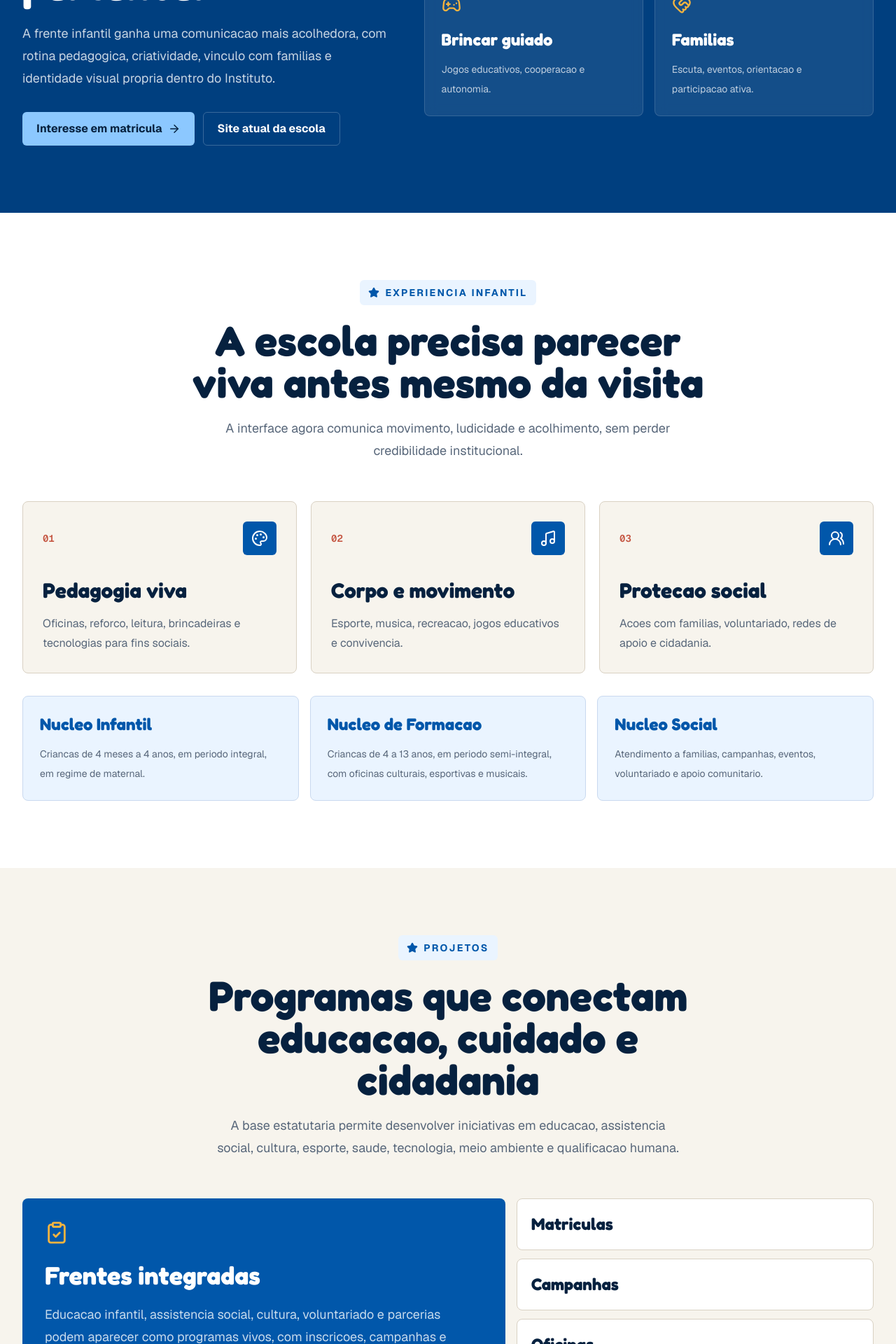
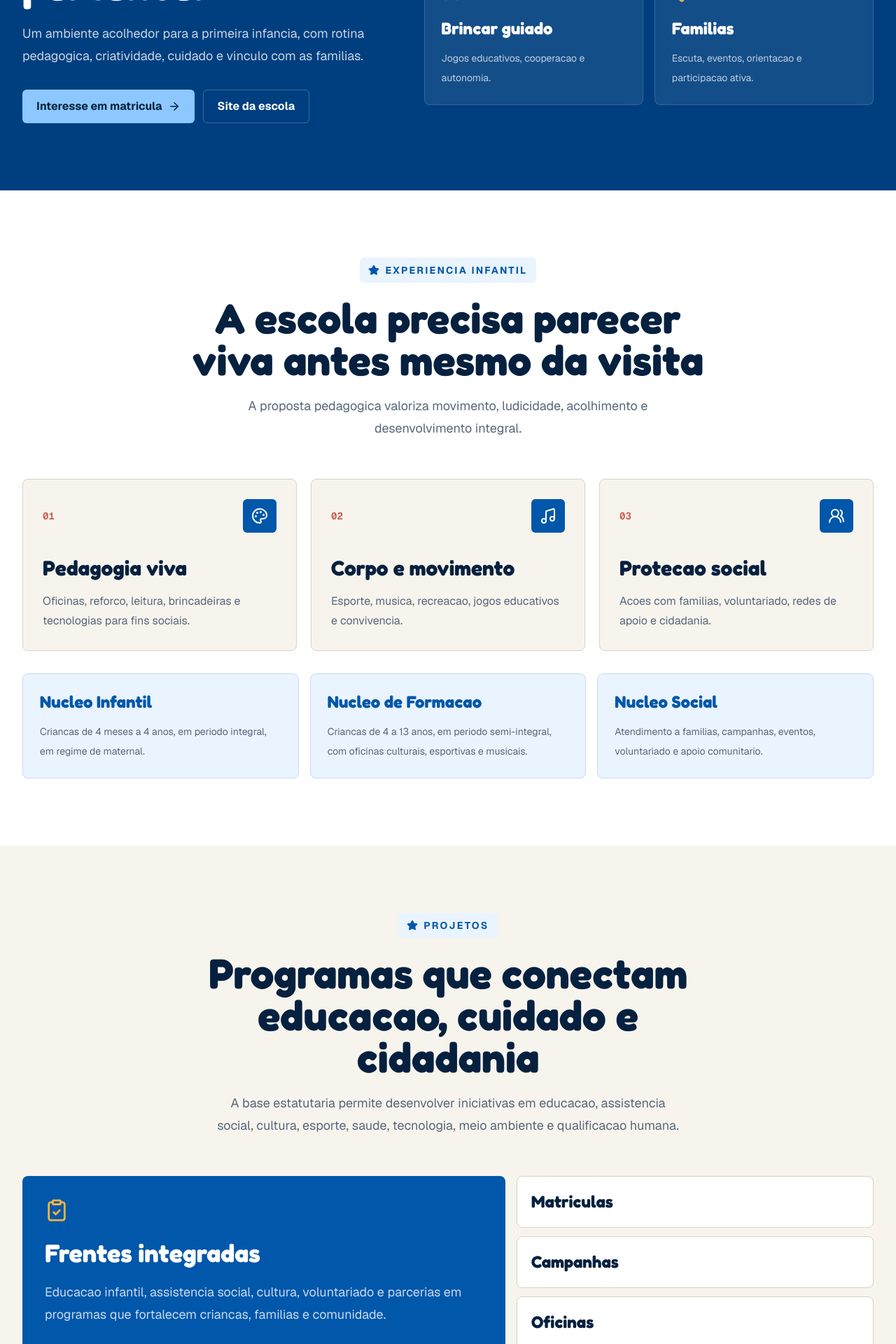
Before and after one commit to pitter775/profuturo-instituto, a Next.js app: page / in a window 1280 px wide. Shown: the part 2120-4040 px from the top of the page at 70% size. Built offline with nearby package versions, Linux system fonts and the light colour scheme.

Commit message:
Polish public-facing copy

```diff
--- a/src/components/institutional-landing.tsx
+++ b/src/components/institutional-landing.tsx
@@ -440,9 +440,8 @@ export function InstitutionalLanding() {
               Um espaco educativo para aprender, brincar e pertencer
             </h2>
             <p className="mt-6 text-lg leading-8 text-white/78">
-              A frente infantil ganha uma comunicacao mais acolhedora, com rotina
-              pedagogica, criatividade, vinculo com familias e identidade visual
-              propria dentro do Instituto.
+              Um ambiente acolhedor para a primeira infancia, com rotina pedagogica,
+              criatividade, cuidado e vinculo com as familias.
             </p>
             <div className="mt-8 flex flex-col gap-3 sm:flex-row">
               <motion.a
@@ -462,7 +461,7 @@ export function InstitutionalLanding() {
                 whileHover={{ y: -3 }}
                 whileTap={{ scale: 0.97 }}
               >
-                Site atual da escola
+                Site da escola
               </motion.a>
             </div>
           </motion.div>
@@ -495,7 +494,7 @@ export function InstitutionalLanding() {
           <SectionTitle
             eyebrow="Experiencia infantil"
             title="A escola precisa parecer viva antes mesmo da visita"
-            text="A interface agora comunica movimento, ludicidade e acolhimento, sem perder credibilidade institucional."
+            text="A proposta pedagogica valoriza movimento, ludicidade, acolhimento e desenvolvimento integral."
           />
           <div className="mt-14 grid gap-5 lg:grid-cols-3">
             {projects.map(([title, text, Icon], index) => (
@@ -561,8 +560,7 @@ export function InstitutionalLanding() {
               <h3 className="font-kid mt-6 text-4xl font-bold">Frentes integradas</h3>
               <p className="mt-5 max-w-2xl text-lg leading-8 text-white/78">
                 Educacao infantil, assistencia social, cultura, voluntariado e
-                parcerias podem aparecer como programas vivos, com inscricoes,
-                campanhas e resultados.
+                parcerias em programas que fortalecem criancas, familias e comunidade.
               </p>
             </motion.div>
             <motion.div
@@ -654,8 +652,8 @@ export function InstitutionalLanding() {
               Familias, parceiros e apoiadores entram por aqui
             </h2>
             <p className="mt-5 max-w-2xl text-lg leading-8 text-white/78">
-              A proxima etapa recomendada e conectar WhatsApp, formulario de interesse
-              em matricula e canais oficiais do Instituto.
+              Entre em contato para saber mais sobre atendimento, matriculas, parcerias
+              e formas de apoiar o Instituto.
             </p>
           </motion.div>
           <motion.div
@@ -667,9 +665,9 @@ export function InstitutionalLanding() {
           >
             {[
               [MapPin, "Rua Orbita 182", "Chacara Solar Jaguari, Santana de Parnaiba."],
-              [PhoneCall, "11 4257-2198", "Telefone publicado no site da escola."],
-              [Mail, "secretaria@educacaofuturo.org.br", "E-mail publicado no site da escola."],
-              [MonitorUp, "educacaofuturo.org.br", "Link externo para o site atual da escola."],
+              [PhoneCall, "11 4257-2198", "Atendimento a familias, parceiros e comunidade."],
+              [Mail, "secretaria@educacaofuturo.org.br", "Canal para informacoes institucionais e educacionais."],
+              [MonitorUp, "educacaofuturo.org.br", "Acesse tambem o site da escola."],
             ].map(([Icon, title, text]) => (
               <div key={title as string} className="flex gap-4 border-b border-white/12 py-5 first:pt-0 last:border-b-0 last:pb-0">
                 <Icon className="shrink-0 text-[#f4b43f]" size={24} aria-hidden="true" />
```
